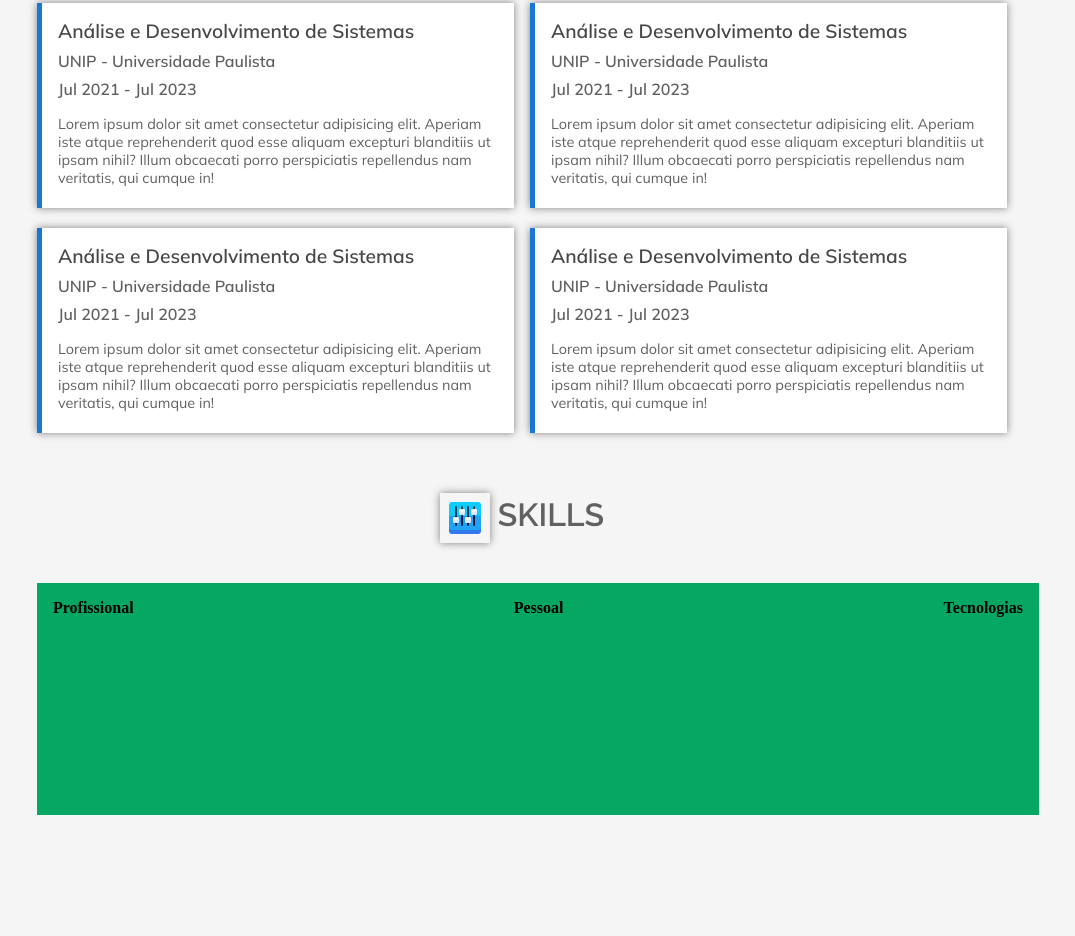
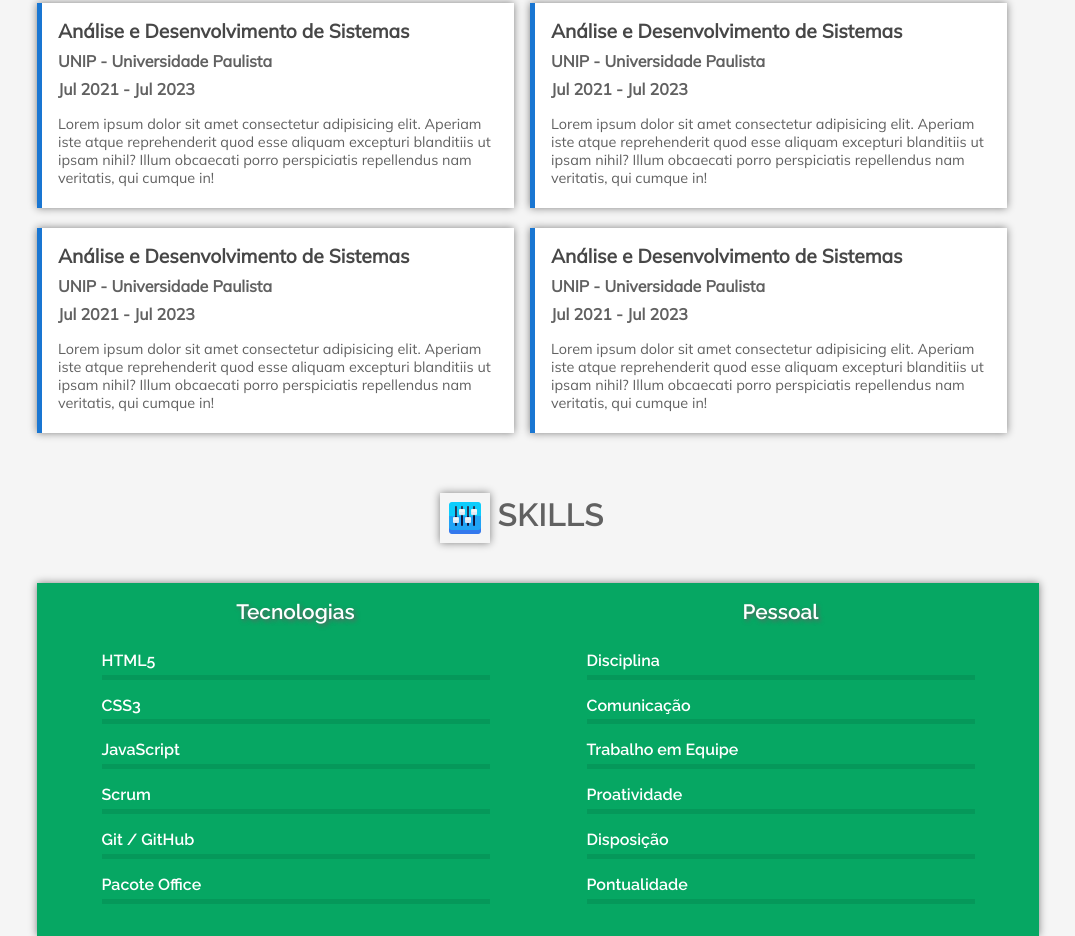
Before and after one commit to IgorByspo/Lading-Page-Pessoal, a plain HTML site: page index.html in a window 1280 px wide. Shown: the part 981-1917 px from the top of the page, without its empty margins (118-1193 px from the left). Before the commit the page ends 1796 px from the top, so only its background shows below. Drawn offline with Linux system fonts and the light colour scheme; a script that the page names is missing.

Commit message:
Skills Quase Finalizada

```diff
--- a/index.html
+++ b/index.html
@@ -9,9 +9,7 @@
 
     <style>
 
-        @import url('https://fonts.googleapis.com/css2?family=Merienda:wght@400;700&family=Raleway:wght@300;500;600;900&display=swap');
-
-        @import url('https://fonts.googleapis.com/css2?family=Merienda:wght@400;700&family=Mulish:wght@200;400;600&family=Raleway:wght@300;500;600;900&display=swap');
+    @import url('https://fonts.googleapis.com/css2?family=Mulish:wght@200;400&family=Raleway:wght@100;500;600&display=swap');
 
     </style>
 
@@ -146,19 +144,38 @@
 
                     <div class="skills-content">
 
-                        <h4>Profissional</h4>
+                        <h4>Tecnologias</h4>
+                        <h5>HTML5</h5>
+                        <div class="skill-bar"></div>
+                        <h5>CSS3</h5>
+                        <div class="skill-bar"></div>
+                        <h5>JavaScript</h5>
+                        <div class="skill-bar"></div>
+                        <h5>Scrum</h5>
+                        <div class="skill-bar"></div>
+                        <h5>Git / GitHub</h5>
+                        <div class="skill-bar"></div>
+                        <h5>Pacote Office</h5>
+                        <div class="skill-bar"></div>
+
 
                     </div>
 
                     <div class="skills-content">
 
                         <h4>Pessoal</h4>
-
-                    </div>
-
-                    <div class="skills-content">
-
-                        <h4>Tecnologias</h4>
+                        <h5>Disciplina</h5>
+                        <div class="skill-bar"></div>
+                        <h5>Comunicação</h5>
+                        <div class="skill-bar"></div>
+                        <h5>Trabalho em Equipe</h5>
+                        <div class="skill-bar"></div>
+                        <h5>Proatividade</h5>
+                        <div class="skill-bar"></div>
+                        <h5>Disposição</h5>
+                        <div class="skill-bar"></div>
+                        <h5>Pontualidade</h5>
+                        <div class="skill-bar"></div>
 
                     </div>
 
--- a/style.css
+++ b/style.css
@@ -167,9 +167,35 @@ a:link{
 
 #div-skills-content{
     display: flex;
-    justify-content: space-between;
+    justify-content: space-around;
     width: 970px;
-    height: 200px;
     padding: 1rem;
     background-color: #06A763;
+    box-shadow: 0 0 0.5rem grey;
 }
+
+.skills-content{
+    width: 40%;
+    font-family: 'Raleway', sans-serif;
+    font-weight: 100;
+    color: white;
+}
+
+.skills-content h4{
+    font-size: 1.3rem;
+    text-align: center;
+    text-shadow: rgb(97, 97, 97) 2px 2px 4px;
+    margin-bottom: 1.7rem;
+}
+
+.skills-content h5{
+    font-size: 1rem;
+    margin-bottom: 0.3rem;
+}
+
+.skill-bar{
+    width: 100%;
+    height: 5px;
+    background-color: #05985A;
+    margin-bottom: 1rem;
+}
```
